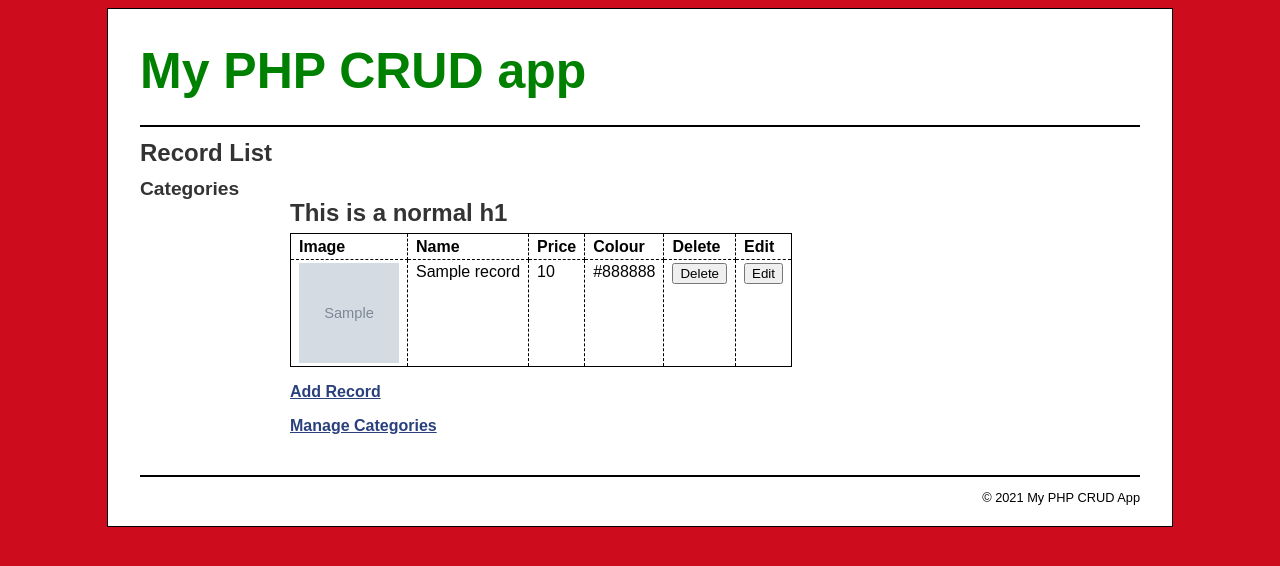
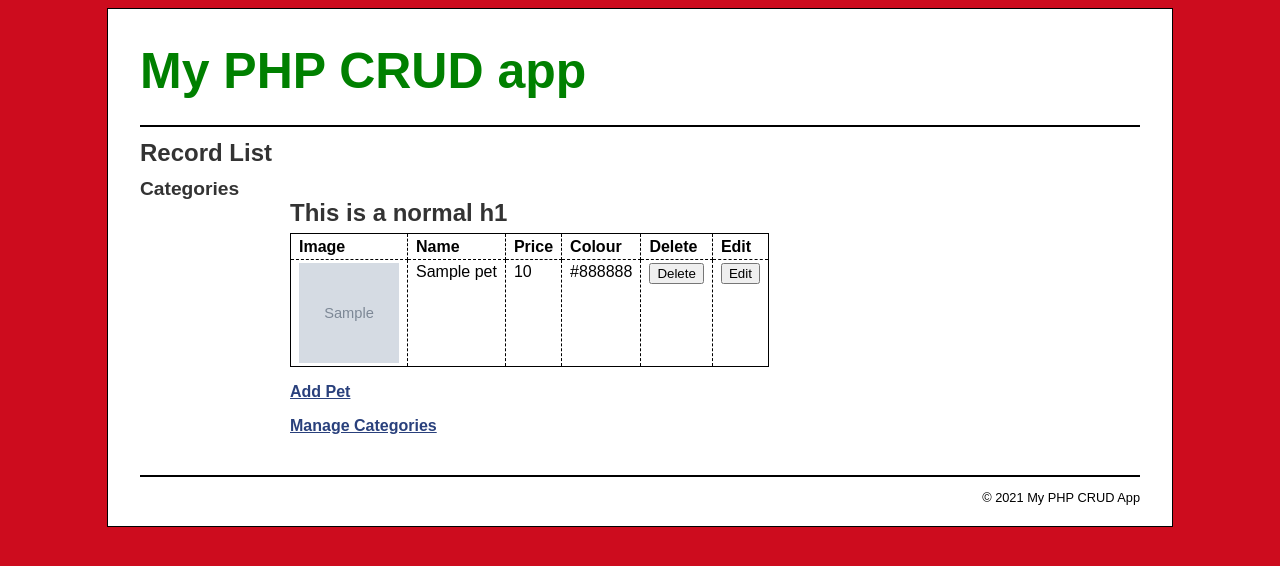
Before and after one commit to sebgates/demo-php-crud-for-classes, a PHP site: page / in a window 1280 px wide. Shown: the top 566 px of the page. Run offline with PHP 8.4, Linux system fonts and the light colour scheme; tables that the repository leaves empty or names only in its code hold one stand-in row (values such as "Sample post"); grey boxes marked "Sample" are stand-in pictures; data that the repository does not hold is empty.

Commit message:
Finalised SCSS structure and refactored old css

```diff
--- a/add_record.php
+++ b/add_pet.php
@@ -63,7 +63,7 @@ if ($category_id == null || $category_id == false ||
     require_once('database.php');
 
     // Add the product to the database
-    $query = "INSERT INTO records
+    $query = "INSERT INTO pets
                  (categoryID, name, price, colour, image)
               VALUES
                  (:category_id, :name, :price, :colour, :image)";
--- a/css/_body.scss
+++ b/css/_body.scss
@@ -62,18 +62,35 @@ br {
 	margin-top: 1em;
 }
 
-#add_record_form {
+#add_pet_form {
     margin: .5em 0 1em;
 }
-#add_record_form label {
+#add_pet_form label {
     width: 6em;
     padding-right: 1em;
     padding-bottom: .5em;
     float: left;
 }
-#add_record_form input {
+#add_pet_form input {
     float: left;
 }
-#add_record_form input[text] {
+#add_pet_form input[text] {
     width: 15em;
 }
+
+
+#edit_pet_form {
+    margin: .5em 0 1em;
+}
+#edit_pet_form label {
+    width: 6em;
+    padding-right: 1em;
+    padding-bottom: .5em;
+    float: left;
+}
+#edit_pet_form input {
+    float: left;
+}
+#edit_pet_form input[text] {
+    width: 15em;
+}
--- a/css/mystyle.css
+++ b/css/mystyle.css
@@ -109,22 +109,41 @@ br {
   margin-top: 1em;
 }
 
-#add_record_form {
+#add_pet_form {
   margin: .5em 0 1em;
 }
 
-#add_record_form label {
+#add_pet_form label {
   width: 6em;
   padding-right: 1em;
   padding-bottom: .5em;
   float: left;
 }
 
-#add_record_form input {
+#add_pet_form input {
   float: left;
 }
 
-#add_record_form input[text] {
+#add_pet_form input[text] {
+  width: 15em;
+}
+
+#edit_pet_form {
+  margin: .5em 0 1em;
+}
+
+#edit_pet_form label {
+  width: 6em;
+  padding-right: 1em;
+  padding-bottom: .5em;
+  float: left;
+}
+
+#edit_pet_form input {
+  float: left;
+}
+
+#edit_pet_form input[text] {
   width: 15em;
 }
 
--- a/index.php
+++ b/index.php
@@ -1,6 +1,5 @@
 <?php
 require_once('database.php');
-
 // Get category ID
 if (!isset($category_id)) {
 $category_id = filter_input(INPUT_GET, 'category_id',
@@ -28,14 +27,14 @@ $statement2->execute();
 $categories = $statement2->fetchAll();
 $statement2->closeCursor();
 
-// Get records for selected category
-$queryRecords = "SELECT * FROM records
+// Get pets for selected category
+$queryRecords = "SELECT * FROM pets
 WHERE categoryID = :category_id
-ORDER BY recordID";
+ORDER BY petID";
 $statement3 = $db->prepare($queryRecords);
 $statement3->bindValue(':category_id', $category_id);
 $statement3->execute();
-$records = $statement3->fetchAll();
+$pets = $statement3->fetchAll();
 $statement3->closeCursor();
 ?>
 <div class="container">
@@ -47,7 +46,7 @@ include('includes/header.php');
 include('includes/sidebar.php');
 ?>
 <section>
-<!-- display a table of records -->
+<!-- display a table of pets -->
 <h2><?php echo $category_name; ?></h2>
 <h1>This is a normal h1</h1>
 
@@ -60,32 +59,32 @@ include('includes/sidebar.php');
 <th>Delete</th>
 <th>Edit</th>
 </tr>
-<?php foreach ($records as $record) : ?>
+<?php foreach ($pets as $pet) : ?>
 <tr>
-<td><img src="image_uploads/<?php echo $record['image']; ?>" width="100px" height="100px" /></td>
-<td><?php echo $record['name']; ?></td>
-<td><?php echo $record['price']; ?></td>
-<td><?php echo $record['colour']; ?></td>
-<td><form action="delete_record.php" method="post"
-id="delete_record_form">
-<input type="hidden" name="record_id"
-value="<?php echo $record['recordID']; ?>">
+<td><img src="image_uploads/<?php echo $pet['image']; ?>" width="100px" height="100px" /></td>
+<td><?php echo $pet['name']; ?></td>
+<td><?php echo $pet['price']; ?></td>
+<td><?php echo $pet['colour']; ?></td>
+<td><form action="delete_pet.php" method="post"
+id="delete_pet_form">
+<input type="hidden" name="pet_id"
+value="<?php echo $pet['petID']; ?>">
 <input type="hidden" name="category_id"
-value="<?php echo $record['categoryID']; ?>">
+value="<?php echo $pet['categoryID']; ?>">
 <input type="submit" value="Delete">
 </form></td>
-<td><form action="edit_record_form.php" method="post"
-id="delete_record_form">
-<input type="hidden" name="record_id"
-value="<?php echo $record['recordID']; ?>">
+<td><form action="edit_pet_form.php" method="post"
+id="delete_pet_form">
+<input type="hidden" name="pet_id"
+value="<?php echo $pet['petID']; ?>">
 <input type="hidden" name="category_id"
-value="<?php echo $record['categoryID']; ?>">
+value="<?php echo $pet['categoryID']; ?>">
 <input type="submit" value="Edit">
 </form></td>
 </tr>
 <?php endforeach; ?>
 </table>
-<p><a href="add_record_form.php">Add Record</a></p>
+<p><a href="add_pet_form.php">Add Pet</a></p>
 <p><a href="category_list.php">Manage Categories</a></p>
 </section>
 <?php
```
Also changed, not shown: add_pet_form.php (renamed from add_record_form.php, +4 -4 lines), delete_pet.php (renamed from delete_record.php, +5 -5 lines), edit_pet.php (renamed from edit_record.php, +8 -8 lines), edit_pet_form.php (renamed from edit_record_form.php, +16 -16 lines), image_uploads/433698.jpg (added), 1 other file.
